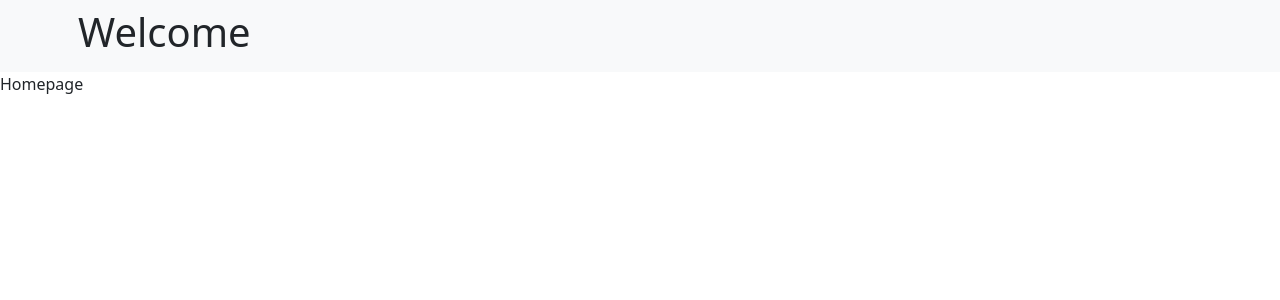
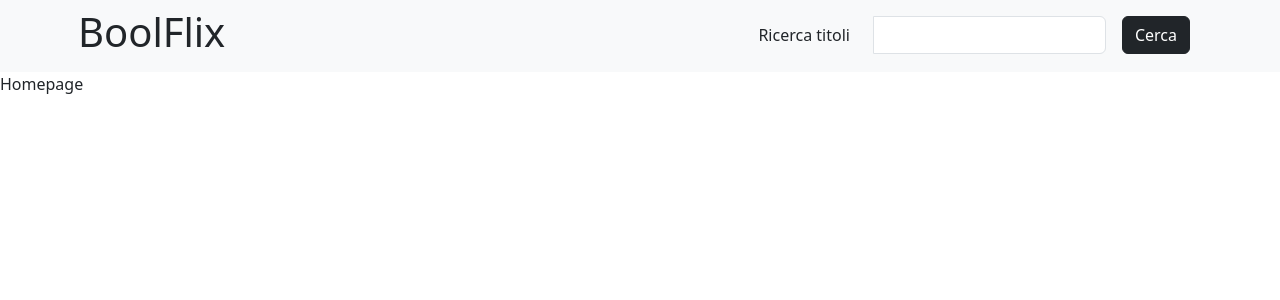
Before and after one commit to valecristiano/react-boolflix, a React (Vite) app: page / in a window 1280 px wide. Shown: the top 300 px of the page. Built offline with nearby package versions, Linux system fonts and the light colour scheme.

Commit message:
M1 - input and submit events

```diff
--- a/src/components/Header.jsx
+++ b/src/components/Header.jsx
@@ -1,9 +1,56 @@
+import { useState } from "react";
+
 export default function Header() {
+  const [userSearch, setUserSearch] = useState("");
+
+  const formSubmit = (e) => {
+    e.preventDefault();
+    console.log("submit", userSearch);
+
+    // axios.get().then((res)=>
+    //   console.log(res.data);
+
+    // )
+  };
+
   return (
     <header className="bg-light">
-      <div className="container p-2">
-        <h1>Welcome</h1>
-      </div>
+      <section className="container">
+        <div className="row">
+          <div className="col-6 p-2">
+            <h1>BoolFlix</h1>
+          </div>
+          <div className="col-6">
+            <form onSubmit={formSubmit} className="row row-cols-lg-auto g-3 justify-content-end align-items-center m-auto">
+              <div className="col-12">
+                <div className="input-group">
+                  <label className="col-4 form-label m-auto" htmlFor="filmSearch">
+                    Ricerca titoli
+                  </label>
+                  <input value={userSearch} onChange={(e) => setUserSearch(e.target.value)} type="text" className="form-control" id="filmSearch" />
+                </div>
+              </div>
+              <div className="col-12">
+                <button type="submit" className="btn btn-dark">
+                  Cerca
+                </button>
+              </div>
+            </form>
+          </div>
+        </div>
+      </section>
     </header>
   );
 }
+
+{
+  /* <div class="col-12">
+    <label class="visually-hidden" for="inlineFormSelectPref">Preference</label>
+    <select class="form-select" id="inlineFormSelectPref">
+      <option selected>Choose...</option>
+      <option value="1">One</option>
+      <option value="2">Two</option>
+      <option value="3">Three</option>
+    </select>
+  </div> */
+}
```
Also changed, not shown: 1 other file (tests, documents, lock files or other folders).
